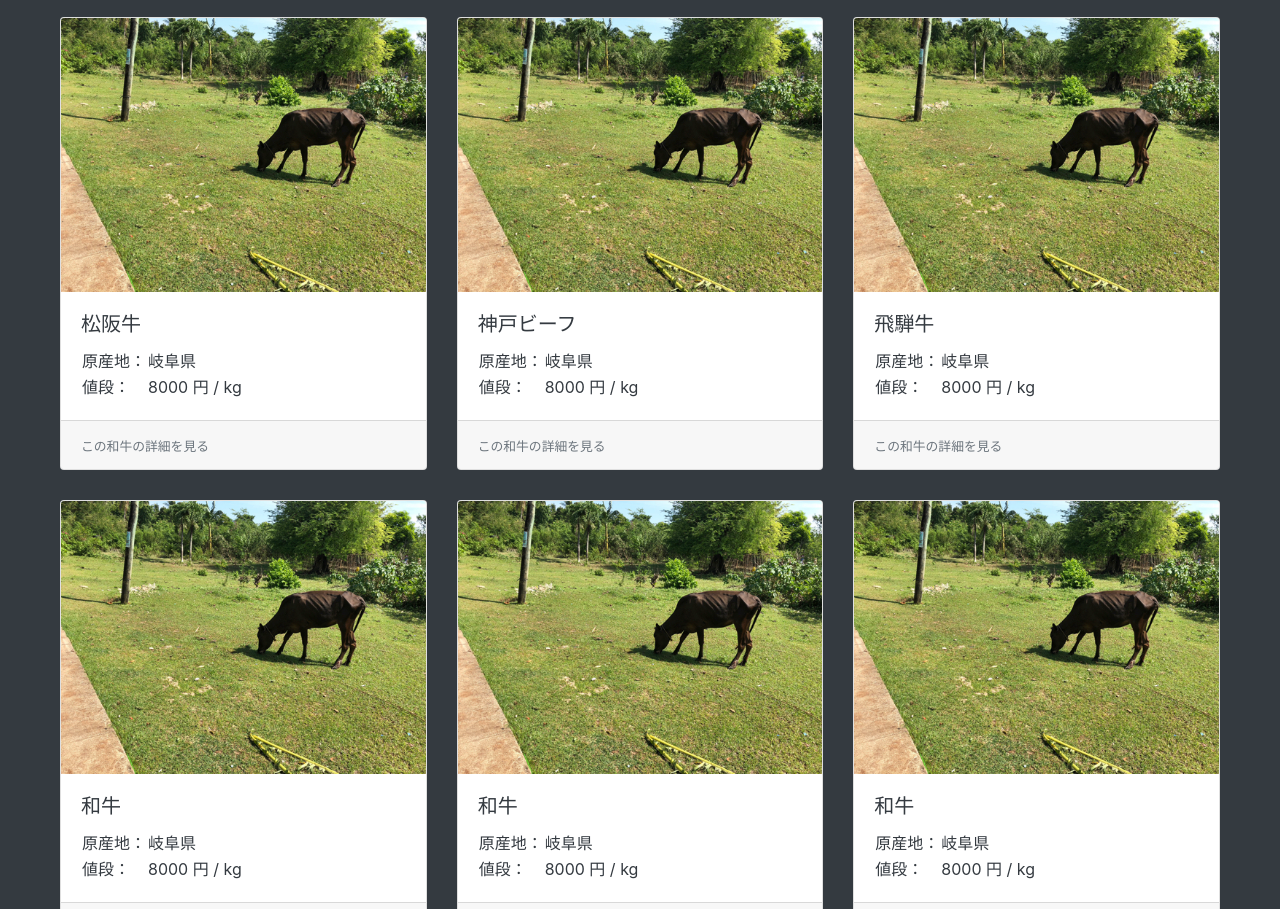
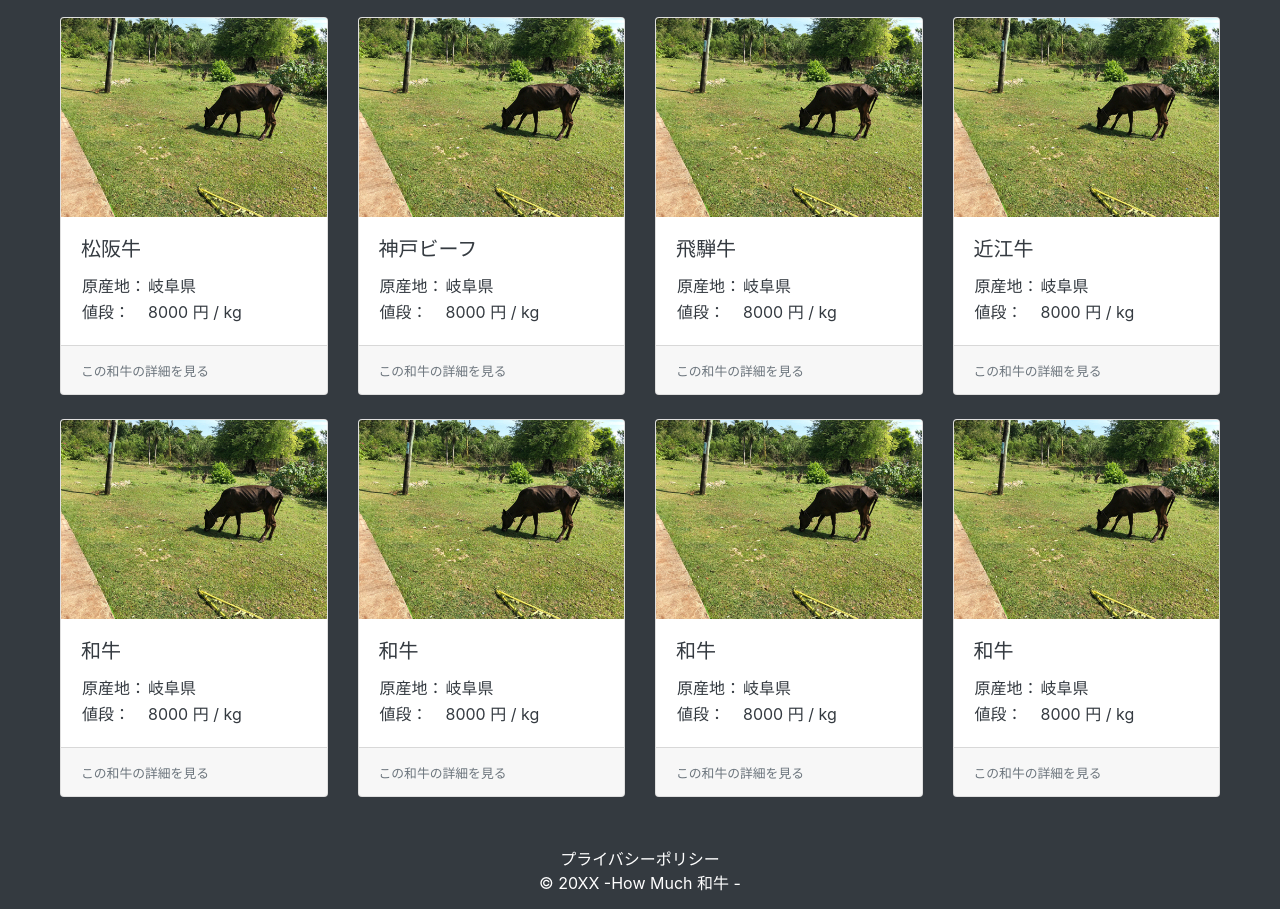
Before and after one commit to joymoc8831/wagyu_price, a plain HTML site: page index.html in a window 1280 px wide. Shown: the part 43-952 px from the top of the page. Drawn offline with Linux system fonts and the light colour scheme.

Commit message:
要素を4つに変更

```diff
--- a/index.html
+++ b/index.html
@@ -27,8 +27,10 @@
     </ul>
   </nav>
   <main class="container-fluid content-width result">
-    <div class="card-deck row">
-      <a href="#" class="card">
+    <div class="row">
+
+     <div class="col-12 col-sm-6 col-md-3 mb-4">
+      <a href="#" class="card h-100">
         <img class="card-img-top" src="img/ph_beaf.jpg">
         <div class="card-body">
           <h5 class="card-title">松阪牛</h5>
@@ -47,7 +49,10 @@
           <small class="text-muted">この和牛の詳細を見る</small>
         </div>
       </a>
-      <a href="#" class="card">
+      </div>
+
+      <div class="col-12 col-sm-6 col-md-3 mb-4">
+       <a href="#" class="card h-100">
         <img class="card-img-top" src="img/ph_beaf.jpg">
         <div class="card-body">
           <h5 class="card-title">神戸ビーフ</h5>
@@ -66,7 +71,9 @@
           <small class="text-muted">この和牛の詳細を見る</small>
         </div>
       </a>
-      <a href="#" class="card">
+      </div>
+      <div class="col-12 col-sm-6 col-md-3 mb-4">
+       <a href="#" class="card h-100">
         <img class="card-img-top" src="img/ph_beaf.jpg">
         <div class="card-body">
           <h5 class="card-title">飛騨牛</h5>
@@ -85,9 +92,30 @@
           <small class="text-muted">この和牛の詳細を見る</small>
         </div>
       </a>
-    </div>
-    <div class="card-deck row">
-      <a href="#" class="card">
+      </div>
+    <div class="col-12 col-sm-6 col-md-3 mb-4">
+      <a href="#" class="card h-100">
+        <img class="card-img-top" src="img/ph_beaf.jpg">
+        <div class="card-body">
+          <h5 class="card-title">近江牛</h5>
+          <table>
+            <tr>
+              <td>原産地： </td>
+              <td>岐阜県</td>
+            </tr>
+            <tr>
+              <td>値段： </td>
+              <td>8000 円 / kg</td>
+            </tr>
+          </table>
+        </div>
+        <div class="card-footer">
+          <small class="text-muted">この和牛の詳細を見る</small>
+        </div>
+      </a>
+      </div>
+      <div class="col-md-3">
+       <a href="#" class="card h-100">
         <img class="card-img-top" src="img/ph_beaf.jpg">
         <div class="card-body">
           <h5 class="card-title">和牛</h5>
@@ -106,7 +134,9 @@
           <small class="text-muted">この和牛の詳細を見る</small>
         </div>
       </a>
-      <a href="#" class="card">
+      </div>
+      <div class="col-md-3">
+       <a href="#" class="card h-100">
         <img class="card-img-top" src="img/ph_beaf.jpg">
         <div class="card-body">
           <h5 class="card-title">和牛</h5>
@@ -125,7 +155,30 @@
           <small class="text-muted">この和牛の詳細を見る</small>
         </div>
       </a>
-      <a href="#" class="card">
+      </div>
+      <div class="col-md-3">
+       <a href="#" class="card h-100">
+        <img class="card-img-top" src="img/ph_beaf.jpg">
+        <div class="card-body">
+          <h5 class="card-title">和牛</h5>
+          <table>
+            <tr>
+              <td>原産地： </td>
+              <td>岐阜県</td>
+            </tr>
+            <tr>
+              <td>値段： </td>
+              <td>8000 円 / kg</td>
+            </tr>
+          </table>
+        </div>
+        <div class="card-footer">
+          <small class="text-muted">この和牛の詳細を見る</small>
+        </div>
+      </a>
+      </div>
+      <div class="col-md-3">
+       <a href="#" class="card h-100">
         <img class="card-img-top" src="img/ph_beaf.jpg">
         <div class="card-body">
           <h5 class="card-title">和牛</h5>
```
